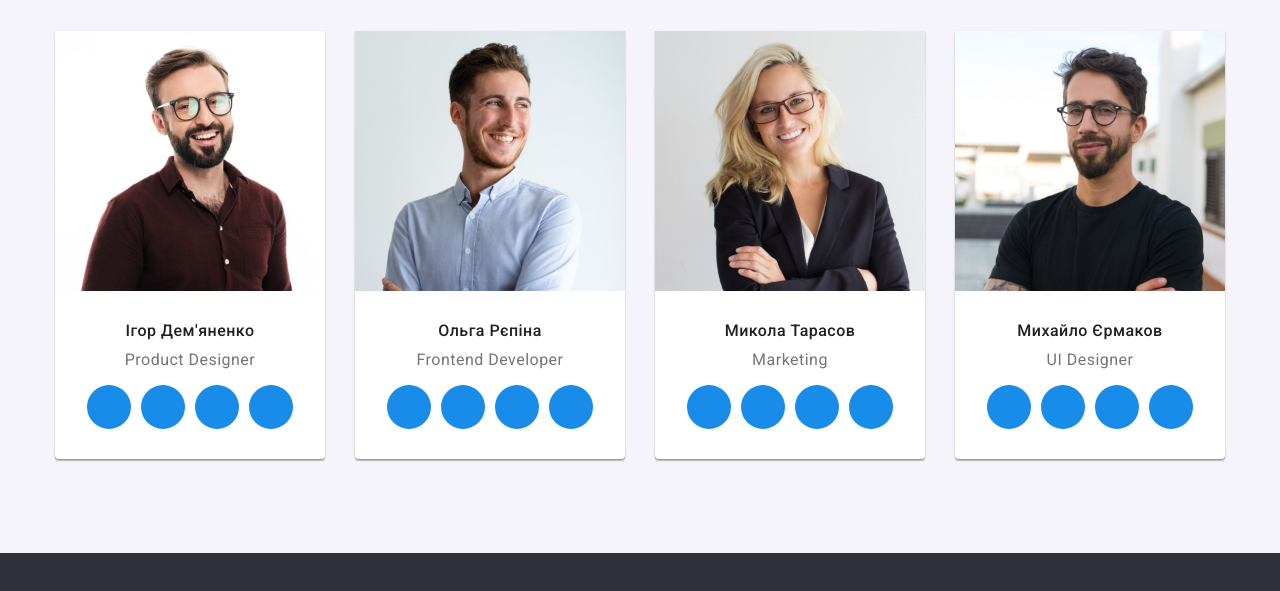
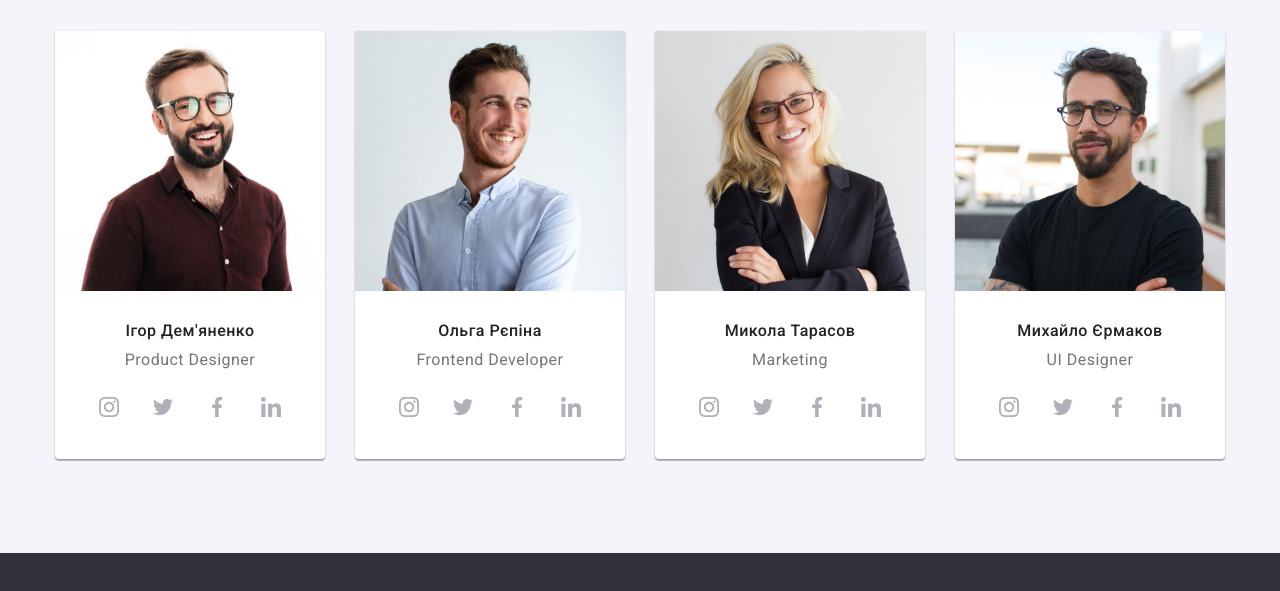
Before and after one commit to Tetiana892/goit-markup-hw-04, a plain HTML site: page index.html in a window 1280 px wide. Shown: the part 1583-2174 px from the top of the page. Drawn offline with nearby package versions, Linux system fonts and the light colour scheme.

Commit message:
iconscommand

```diff
--- a/css/style.css
+++ b/css/style.css
@@ -10,6 +10,7 @@
   --another-text: #FFFFFF;
   --work-bg-color:#EEEEEE;
   --accent-color-bt: #188CE8;
+  --comand-soc-color: #AFB1B8;
   --card-set-gap: 94px;
   }
 
@@ -340,12 +341,24 @@ margin-right: 30px;
   margin-right: 10px;
 }
 .comand-soc-link{
+  display: flex;
+  justify-content: center;
+  align-items: center;
+
   width: 100%;
   height: 100%;
-  display: block;
   border-radius: 50%;
-  background-color: #188CE8;
+  background-color:var(--primari-header-color);
+  color: var(--comand-soc-color);
 }
+ .comand-soc-icons {
+   fill: currentColor;
+ }
+.comand-soc-link:hover{
+  color: var(--another-text);
+  background-color: var(--accent-color);
+  }
+
 /*----Works button-----*/
 
 .section-work{
--- a/index.html
+++ b/index.html
@@ -87,11 +87,28 @@
                     <h3 class="comand-title">Ігор Дем'яненко</h3>
                     <p class="comand-post-title">Product Designer</p>
                     <ul class="comand-soc-list list">
-                        <li class="comand-soc-items"><a href="#" class="comand-soc-link link"></a></li>
-                        <li class="comand-soc-items"><a href="#" class="comand-soc-link link"></a></li>
-                        <li class="comand-soc-items"><a href="#" class="comand-soc-link link"></a></li>
-                        <li class="comand-soc-items"><a href="#" class="comand-soc-link link"></a></li>
-                    </ul>
+                        <li class="comand-soc-items"><a href="#" class="comand-soc-link link">
+                            <svg width="20" height="20" class="comand-soc-icons">
+                                <use href="./img/icons.svg#icon-instagram"></use>
+                            </svg>
+                        </a></li>
+                        <li class="comand-soc-items"><a href="#" class="comand-soc-link link">
+                            <svg width="20" height="20" class="comand-soc-icons">
+                                <use href="./img/icons.svg#icon-twitter"></use>
+                            </svg>
+                             </a></li>
+                        <li class="comand-soc-items"><a href="#" class="comand-soc-link link">
+                            <svg width="20" height="20" class="comand-soc-icons">
+                                <use href="./img/icons.svg#icon-facebook"></use>
+                            </svg>
+                          </a></li>
+                        <li class="comand-soc-items"><a href="#" class="comand-soc-link link">
+                            <svg width="20" height="20" class="comand-soc-icons">
+                                <use href="./img/icons.svg#icon-linkedin"></use>
+                            </svg>
+
+                        </a></li>
+                        </ul>
                     </div>
                 </li>
                 <li class="comand-items">
@@ -100,10 +117,27 @@
                     <h3 class="comand-title">Ольга Рєпіна</h3>
                     <p class="comand-post-title">Frontend Developer</p>
                     <ul class="comand-soc-list list">
-                        <li class="comand-soc-items"><a href="#" class="comand-soc-link link"></a></li>
-                        <li class="comand-soc-items"><a href="#" class="comand-soc-link link"></a></li>
-                        <li class="comand-soc-items"><a href="#" class="comand-soc-link link"></a></li>
-                        <li class="comand-soc-items"><a href="#" class="comand-soc-link link"></a></li>
+                        <li class="comand-soc-items"><a href="#" class="comand-soc-link link">
+                                <svg width="20" height="20" class="comand-soc-icons">
+                                    <use href="./img/icons.svg#icon-instagram"></use>
+                                </svg>
+                            </a></li>
+                        <li class="comand-soc-items"><a href="#" class="comand-soc-link link">
+                                <svg width="20" height="20" class="comand-soc-icons">
+                                    <use href="./img/icons.svg#icon-twitter"></use>
+                                </svg>
+                            </a></li>
+                        <li class="comand-soc-items"><a href="#" class="comand-soc-link link">
+                                <svg width="20" height="20" class="comand-soc-icons">
+                                    <use href="./img/icons.svg#icon-facebook"></use>
+                                </svg>
+                            </a></li>
+                        <li class="comand-soc-items"><a href="#" class="comand-soc-link link">
+                                <svg width="20" height="20" class="comand-soc-icons">
+                                    <use href="./img/icons.svg#icon-linkedin"></use>
+                                </svg>
+
+                            </a></li>
                     </ul>
                     </div>
                 </li>
@@ -113,10 +147,27 @@
                     <h3 class="comand-title">Микола Тарасов</h3>
                     <p class="comand-post-title">Marketing</p>
                     <ul class="comand-soc-list list">
-                        <li class="comand-soc-items"><a href="#" class="comand-soc-link link"></a></li>
-                        <li class="comand-soc-items"><a href="#" class="comand-soc-link link"></a></li>
-                        <li class="comand-soc-items"><a href="#" class="comand-soc-link link"></a></li>
-                        <li class="comand-soc-items"><a href="#" class="comand-soc-link link"></a></li>
+                        <li class="comand-soc-items"><a href="#" class="comand-soc-link link">
+                                <svg width="20" height="20" class="comand-soc-icons">
+                                    <use href="./img/icons.svg#icon-instagram"></use>
+                                </svg>
+                            </a></li>
+                        <li class="comand-soc-items"><a href="#" class="comand-soc-link link">
+                                <svg width="20" height="20" class="comand-soc-icons">
+                                    <use href="./img/icons.svg#icon-twitter"></use>
+                                </svg>
+                            </a></li>
+                        <li class="comand-soc-items"><a href="#" class="comand-soc-link link">
+                                <svg width="20" height="20" class="comand-soc-icons">
+                                    <use href="./img/icons.svg#icon-facebook"></use>
+                                </svg>
+                            </a></li>
+                        <li class="comand-soc-items"><a href="#" class="comand-soc-link link">
+                                <svg width="20" height="20" class="comand-soc-icons">
+                                    <use href="./img/icons.svg#icon-linkedin"></use>
+                                </svg>
+
+                            </a></li>
                     </ul>
                     </div>
                 </li>
@@ -126,10 +177,27 @@
                     <h3 class="comand-title">Михайло Єрмаков</h3>
                     <p class="comand-post-title">UI Designer</p>
                     <ul class="comand-soc-list list">
-                        <li class="comand-soc-items"><a href="#" class="comand-soc-link link"></a></li>
-                        <li class="comand-soc-items"><a href="#" class="comand-soc-link link"></a></li>
-                        <li class="comand-soc-items"><a href="#" class="comand-soc-link link"></a></li>
-                        <li class="comand-soc-items"><a href="#" class="comand-soc-link link"></a></li>
+                        <li class="comand-soc-items"><a href="#" class="comand-soc-link link">
+                                <svg width="20" height="20" class="comand-soc-icons">
+                                    <use href="./img/icons.svg#icon-instagram"></use>
+                                </svg>
+                            </a></li>
+                        <li class="comand-soc-items"><a href="#" class="comand-soc-link link">
+                                <svg width="20" height="20" class="comand-soc-icons">
+                                    <use href="./img/icons.svg#icon-twitter"></use>
+                                </svg>
+                            </a></li>
+                        <li class="comand-soc-items"><a href="#" class="comand-soc-link link">
+                                <svg width="20" height="20" class="comand-soc-icons">
+                                    <use href="./img/icons.svg#icon-facebook"></use>
+                                </svg>
+                            </a></li>
+                        <li class="comand-soc-items"><a href="#" class="comand-soc-link link">
+                                <svg width="20" height="20" class="comand-soc-icons">
+                                    <use href="./img/icons.svg#icon-linkedin"></use>
+                                </svg>
+
+                            </a></li>
                     </ul>
                     </div>
                 </li>
```
Also changed, not shown: img/icons.svg (added).
